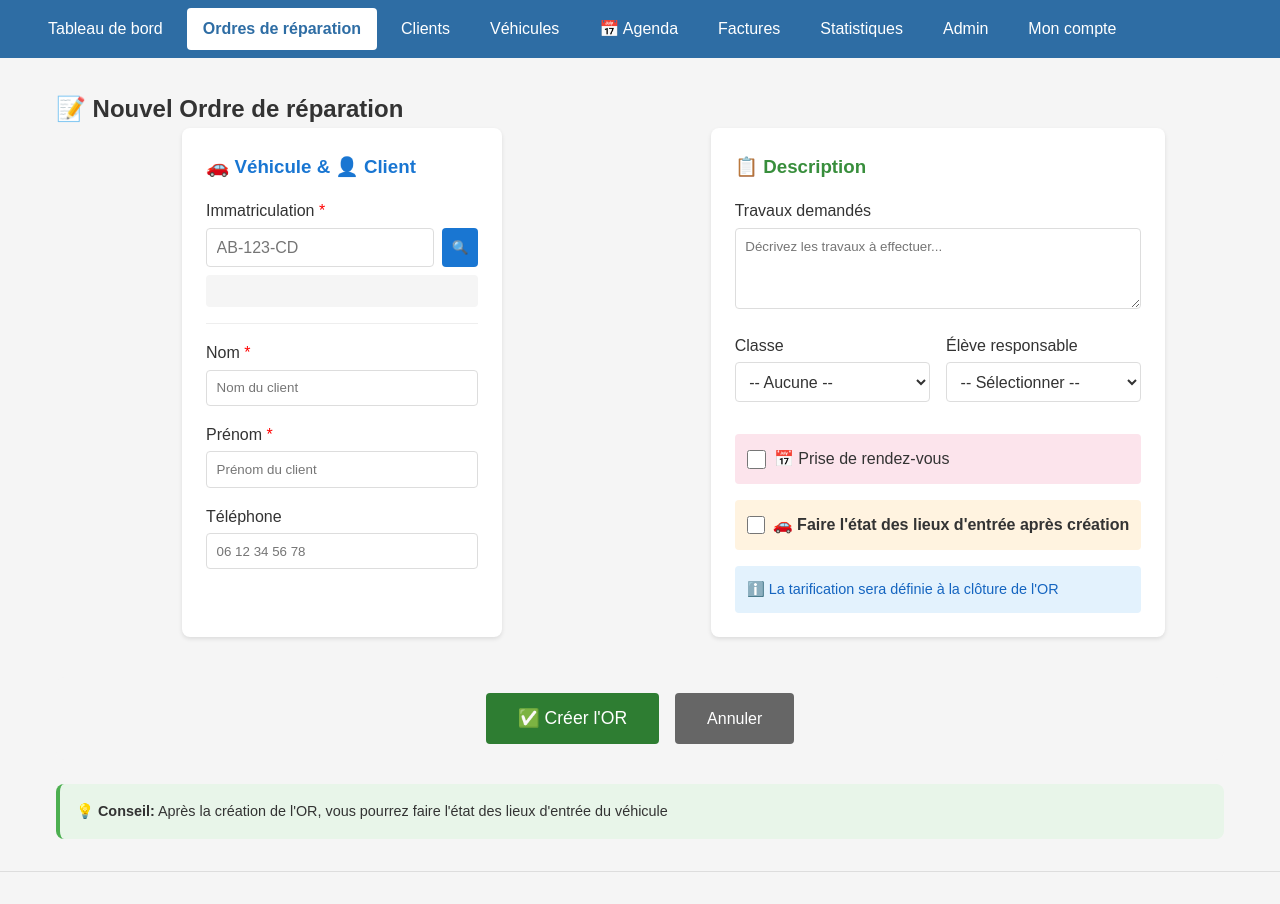
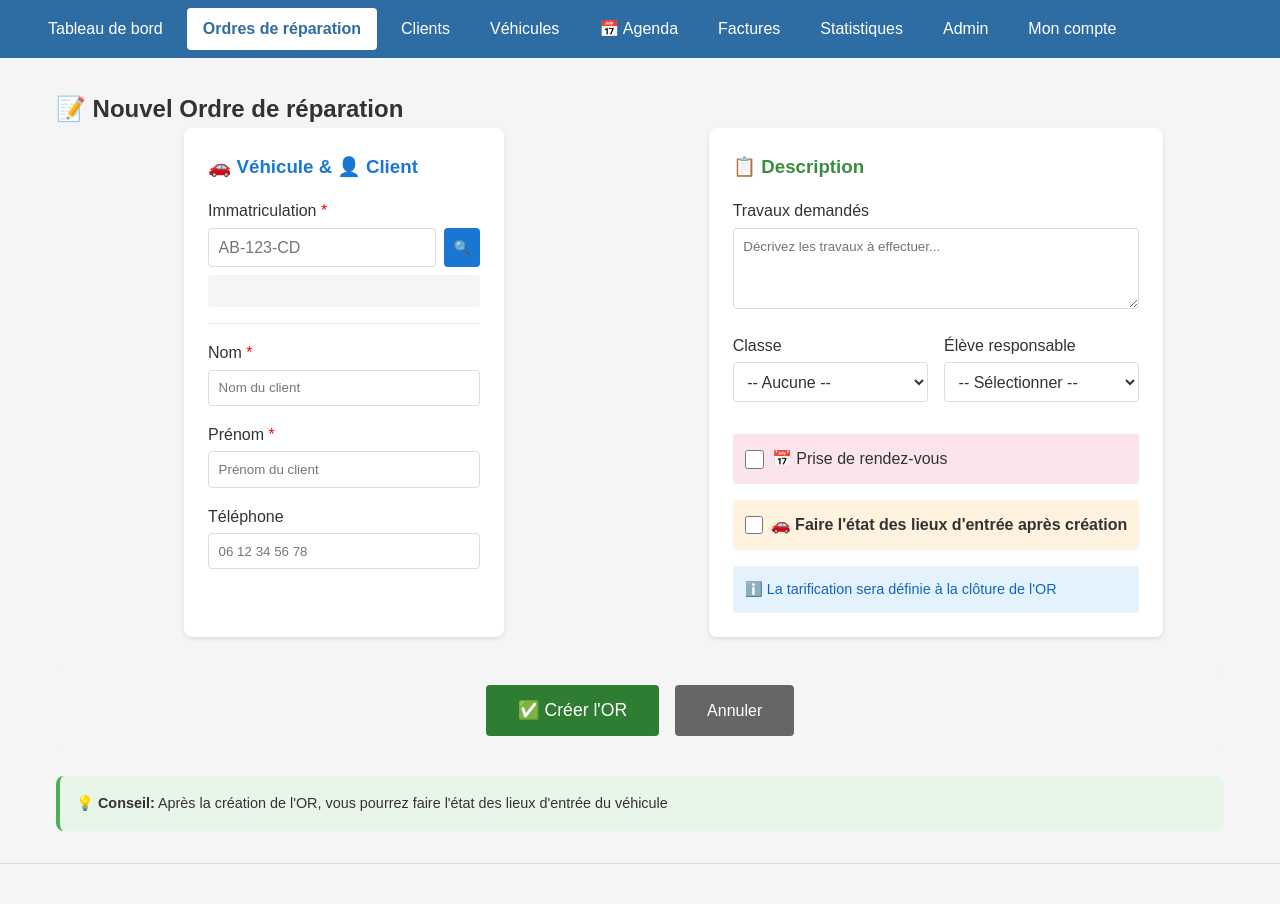
Before and after one commit to cv2b79/meca-auto, a Flask app: page /ordres/new in a window 1280 px wide. Shown: the part 70-974 px from the top of the page. After the commit the page ends 934 px from the top, so only its background shows below. Run offline with Flask 3, Linux system fonts and the light colour scheme; a user stored in the database is signed in; data comes from the database, SQL or seed files in the repository; data that the repository does not hold is empty.

Commit message:
Remove max-width constraint for full width layout

```diff
--- a/app/templates/ordres/new.html
+++ b/app/templates/ordres/new.html
@@ -4,9 +4,9 @@
 <h2>📝 Nouvel Ordre de réparation</h2>
 
 <form method="POST">
-    <div style="display: grid; grid-template-columns: 1fr 1fr; gap: 1.5rem; margin-bottom: 1.5rem;">
+    <div style="display: grid; grid-template-columns: 1fr 1fr; gap: 1rem; margin-bottom: 1rem;">
 
-        <div class="card" style="padding: 1.5rem;">
+        <div class="card" style="padding: 1.5rem; max-width: none;">
             <h3 style="margin: 0 0 1rem 0; color: #1976d2;">🚗 Véhicule & 👤 Client</h3>
 
             <div class="form-group">
@@ -49,7 +49,7 @@
             </div>
         </div>
 
-        <div class="card" style="padding: 1.5rem;">
+        <div class="card" style="padding: 1.5rem; max-width: none;">
             <h3 style="margin: 0 0 1rem 0; color: #388e3c;">📋 Description</h3>
 
             <div class="form-group">
```
